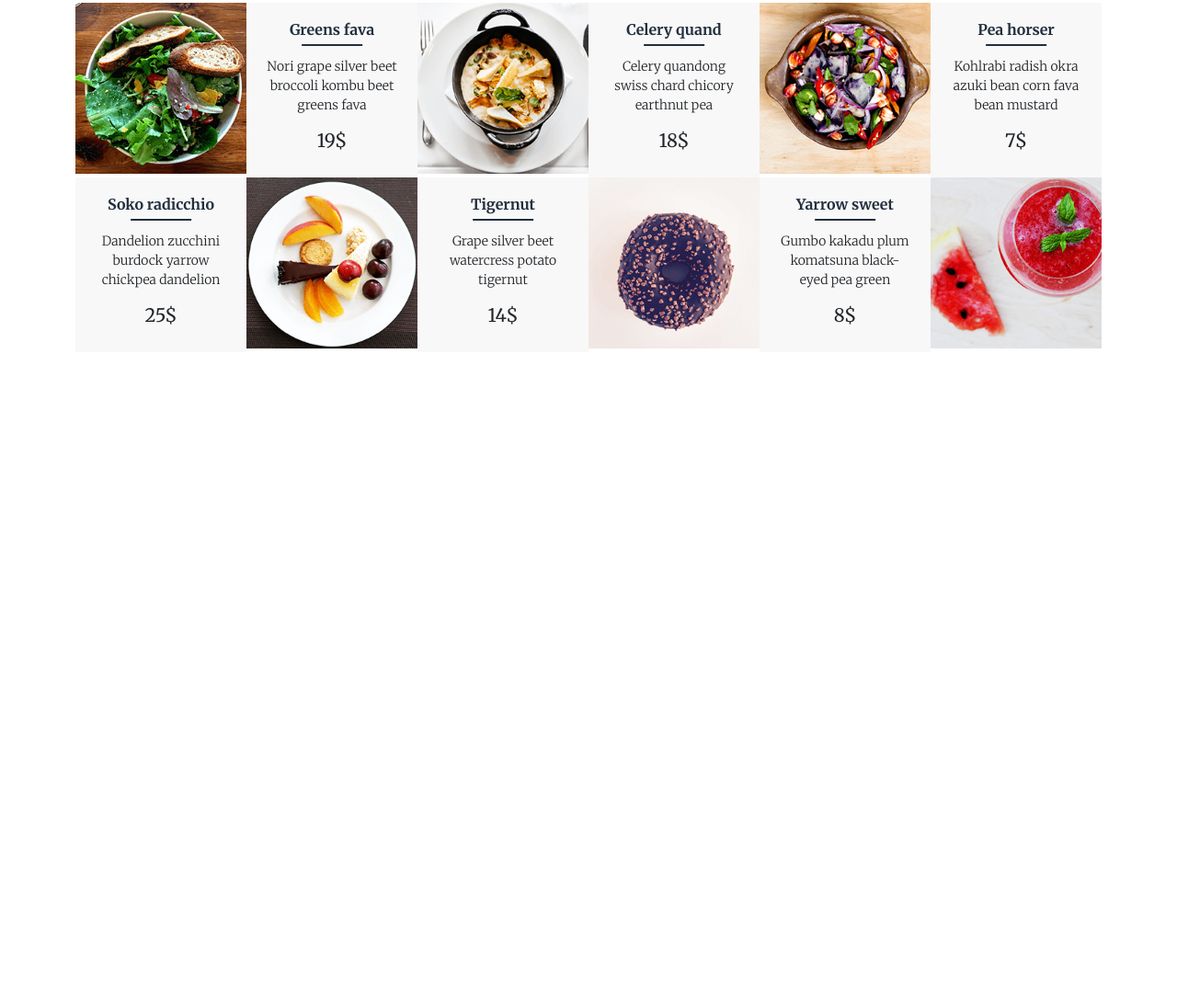
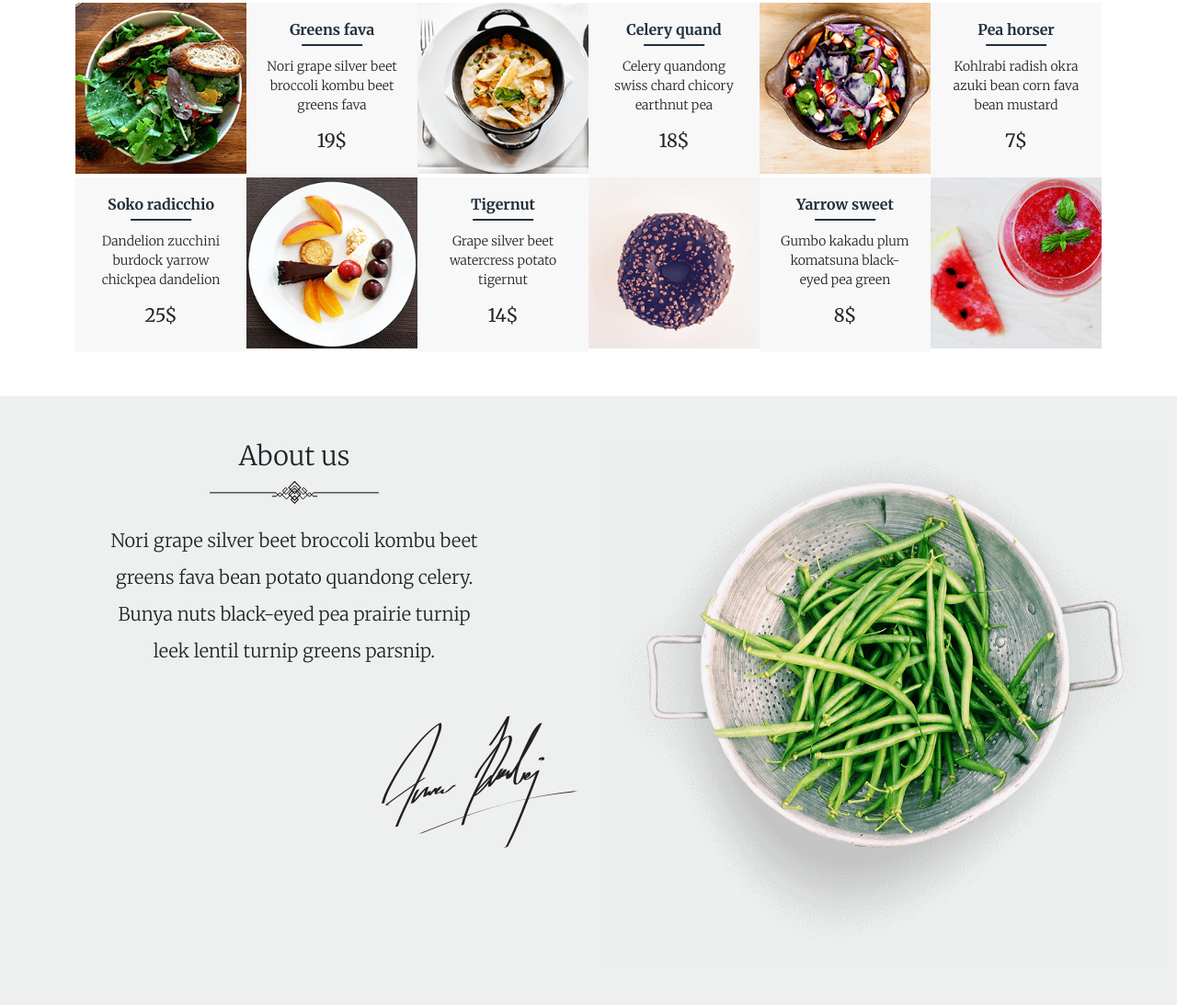
Before and after one commit to developer-suhag/nutritious-foods, a plain HTML site: page index.html in a window 1280 px wide. Shown: the part 1121-2214 px from the top of the page at 92% size. Before the commit the page ends 1552 px from the top, so only its background shows below. Drawn offline with nearby package versions, Linux system fonts and the light colour scheme.

Commit message:
about section

```diff
--- a/index.html
+++ b/index.html
@@ -254,6 +254,31 @@
           </div>
         </div>
       </section>
+
+      <!-- about section  -->
+      <section class="container-fluid py-5 about-section">
+        <div class="row">
+          <div class="col-lg-6">
+            <div class="text-center">
+              <h2 class="section-title">About us</h2>
+              <div class="text-center mb-3">
+                <img class="divider" src="assets/divider.svg" alt="" />
+              </div>
+              <p class="about-text">
+                Nori grape silver beet broccoli kombu beet greens fava bean
+                potato quandong celery. Bunya nuts black-eyed pea prairie turnip
+                leek lentil turnip greens parsnip.
+              </p>
+              <div class="text-end">
+                <img src="assets/signature.png" alt="" />
+              </div>
+            </div>
+          </div>
+          <div class="col-lg-6">
+            <img class="img-fluid" src="assets/img/beans.png" alt="" />
+          </div>
+        </div>
+      </section>
     </main>
     <footer></footer>
 
--- a/styles/style.css
+++ b/styles/style.css
@@ -64,6 +64,9 @@ body {
 .specials-section .divider {
   width: 20%;
 }
+.about-section .divider {
+  width: 30%;
+}
 
 /* .special-img {
   width: 200px;
@@ -118,3 +121,16 @@ body {
   font-size: 14px;
   font-weight: 300;
 }
+/* about section  */
+.about-section {
+  background: #eeefef;
+}
+.about-text {
+  width: 400px;
+  font-size: 20px;
+  line-height: 2.5rem;
+  font-weight: 300;
+  margin: auto;
+  margin-bottom: 50px;
+  margin-top: 20px;
+}
```
